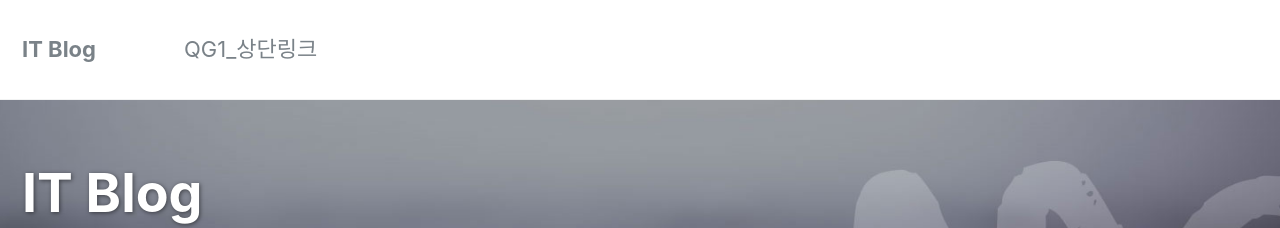
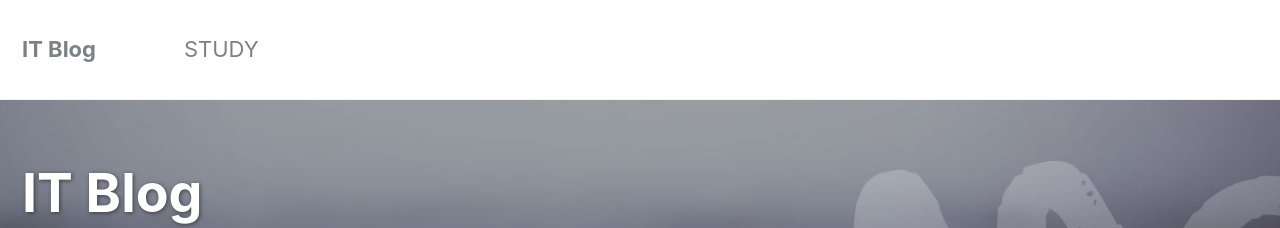
Before and after one commit to pormaj/pormaj.github.io, a Jekyll site: the page built from _pages/home.md, in a window 1280 px wide. Shown: the top 228 px of the page. Built offline with Jekyll 4.4.1, drawn with Linux system fonts in a browser that asks for light colours.

Commit message:
Update navigation.yml

```diff
--- a/_data/navigation.yml
+++ b/_data/navigation.yml
@@ -21,7 +21,7 @@ foo:
 
 # main links links
 main:
-  - title: "QG1_상단링크"
+  - title: "STUDY"
     url: /docs/quick-start-guide/
 
 #  - title: "About"
@@ -50,9 +50,9 @@ docs:
 #      - title: "Upgrading"
 #        url: /docs/upgrading/
 
-  - title: Database
+  - title: DATABASE
     children:
-      - title: "Database"
+      - title: "DATABASE"
         url: /docs/configuration/
 #      - title: "Navigation"
 #        url: /docs/navigation/
```
